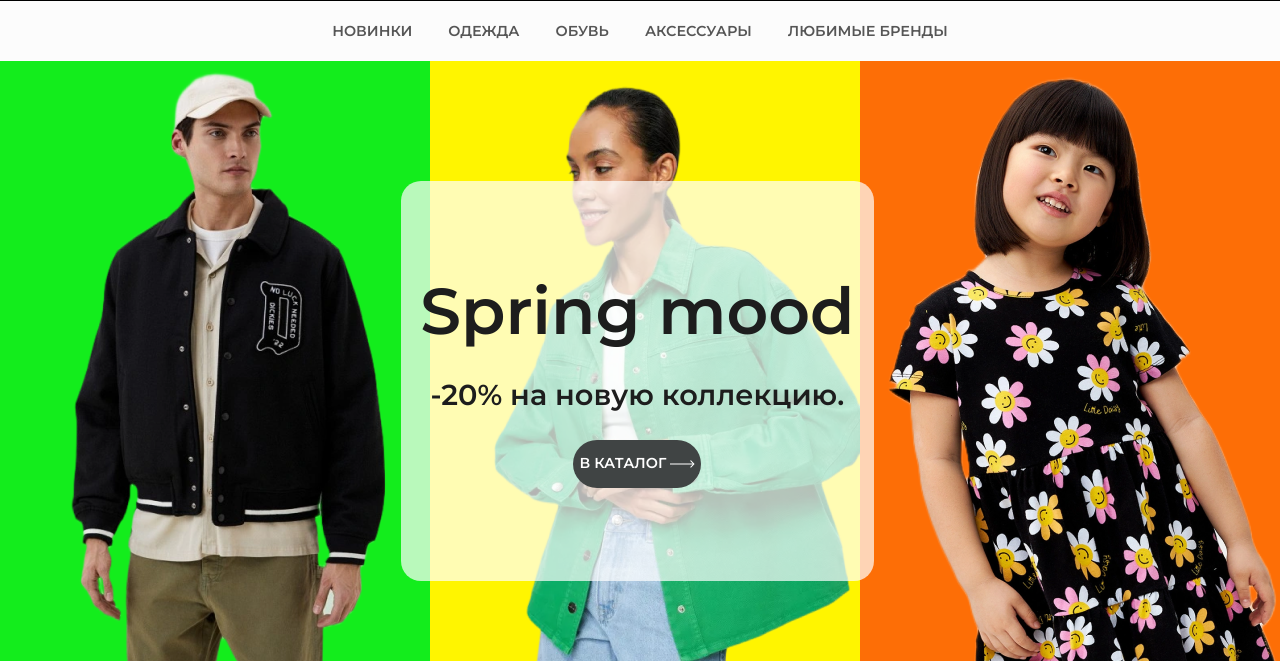
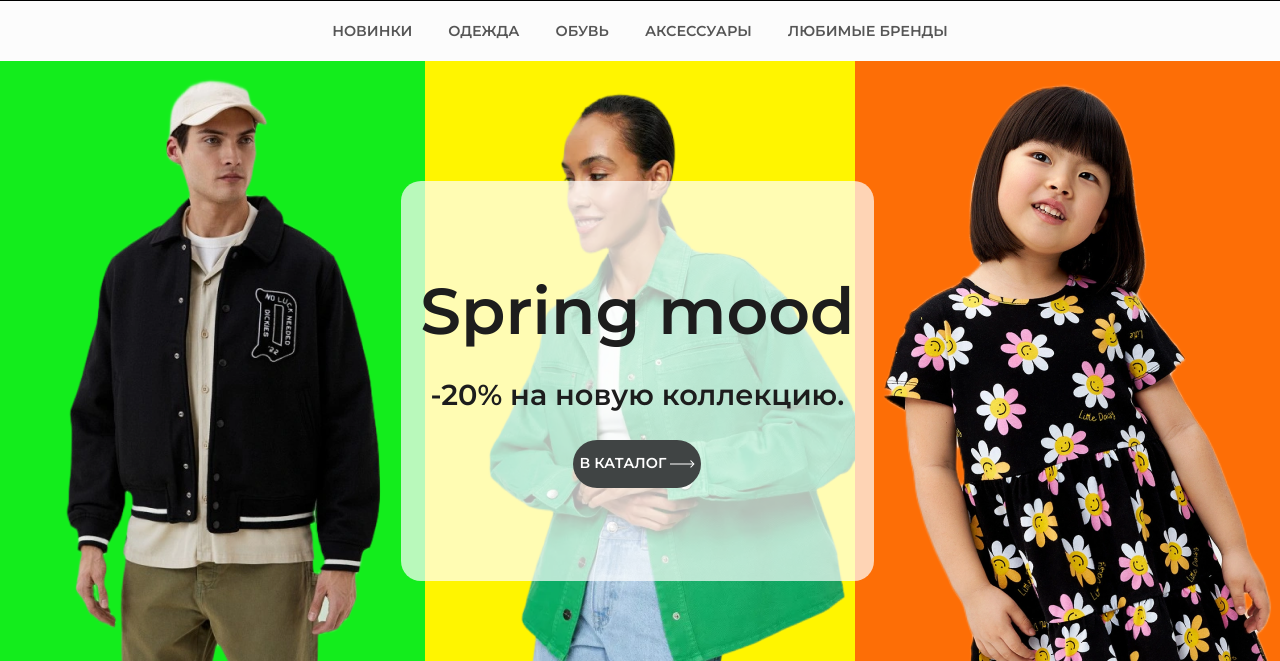
Before and after one commit to imMarina/group_project_1, a plain HTML site: page index.html in a window 1280 px wide. Shown: the part 139-800 px from the top of the page. Drawn offline with Linux system fonts and the light colour scheme.

Commit message:
Images from main-container - adaptive - done

```diff
--- a/index.html
+++ b/index.html
@@ -56,7 +56,7 @@
                 <a class="header-menu__right-logo_bag" href=""><img src="image/icon_bag.svg" alt="Shopping bag"></a>
             </nav>
         </div>
-        <nav class="header-search">
+        <nav class="header-menu_list">
             <a class="header-menu__link_2" href="">Новинки</a>
             <a class="header-menu__link_2" href="">Одежда</a>
             <a class="header-menu__link_2" href="">Обувь</a>
@@ -68,9 +68,9 @@
     <main class="main-container">
         <section class="main-banner">
             <div class="main-banner__background">
-                <img src="image/Banner_man.png" alt="Model man">
-                <img src="image/Banner_woman.png" alt="Model woman">
-                <img src="image/Banner_girl.png" alt="Model girl">
+                <img class="main-banner__img" src="image/Banner_man.png" alt="Model man">
+                <img class="main-banner__img" src="image/Banner_woman.png" alt="Model woman">
+                <img class="main-banner__img" src="image/Banner_girl.png" alt="Model girl">
             </div>
             <div class="main-banner__center">
                 <h1 class="main-banner__title">Spring mood</h1>
--- a/style_common.css
+++ b/style_common.css
@@ -1,4 +1,6 @@
 body {
+    height: auto;
+    width: 100%;
     font-family: 'Montserrat', sans-serif;
     font-weight: 600;
     font-size: 0.9em;
@@ -124,25 +126,27 @@ option .disabled {
     column-gap: 1.5em;
 }
 
-.header-menu__link {
+.header-menu__link,
+.header-menu__link_2 {
     text-transform: uppercase;
     text-decoration: none;
+}
+
+.header-menu__link {
     color: #FFFFFF;
 }
 
-.header-search {
+.header-menu_list {
     grid-area: header-search;
     display: flex;
     flex-direction: row;
     justify-content: center;
     align-items: center;
-    column-gap: 30px;
     column-gap: 2.5em;
     background: #FCFCFC;
 }
 
 .header-menu__link_2 {
-    text-decoration: none;
     color: #565656;
 }
 
@@ -156,7 +160,7 @@ option .disabled {
 }
 
 .main-container {
-    padding-top: 27vh;
+    padding-top: 25vh;
 }
 
 .main-banner {
@@ -165,13 +169,23 @@ option .disabled {
     flex-direction: column;
     justify-content: center;
     align-items: center;
-    height: 600px;
 }
 
 .main-banner__background {
     display: flex;
     flex-direction: row;
+
+    /*03.06 - vvela novie znaheniya, nuzhno podumat*/
+    justify-content: center;
+    align-items: center;
     gap: 0;
+}
+
+.main-banner__img {
+    height: auto;
+    width: 100%;
+    min-height: 646px;
+    max-width: 430px;
 }
 
 /* подумать как по другому разместить блок по центру*/
```
